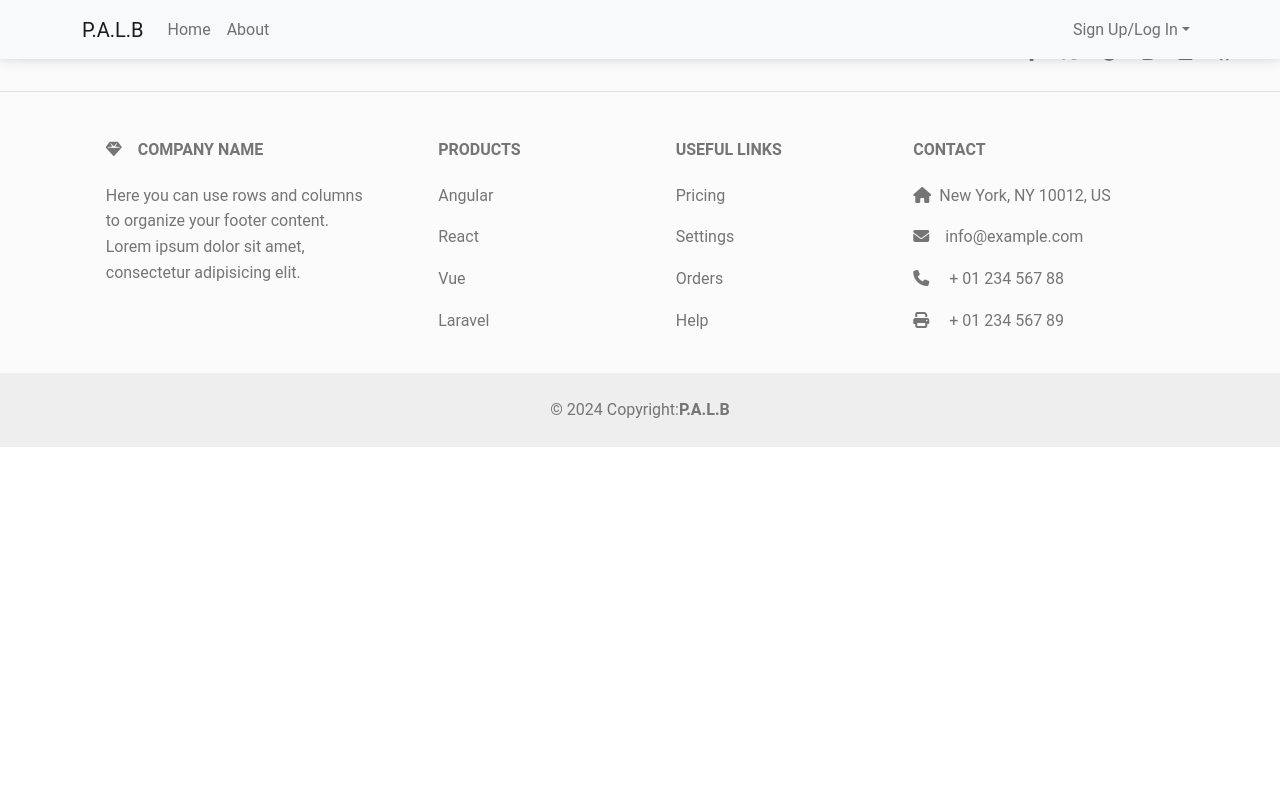
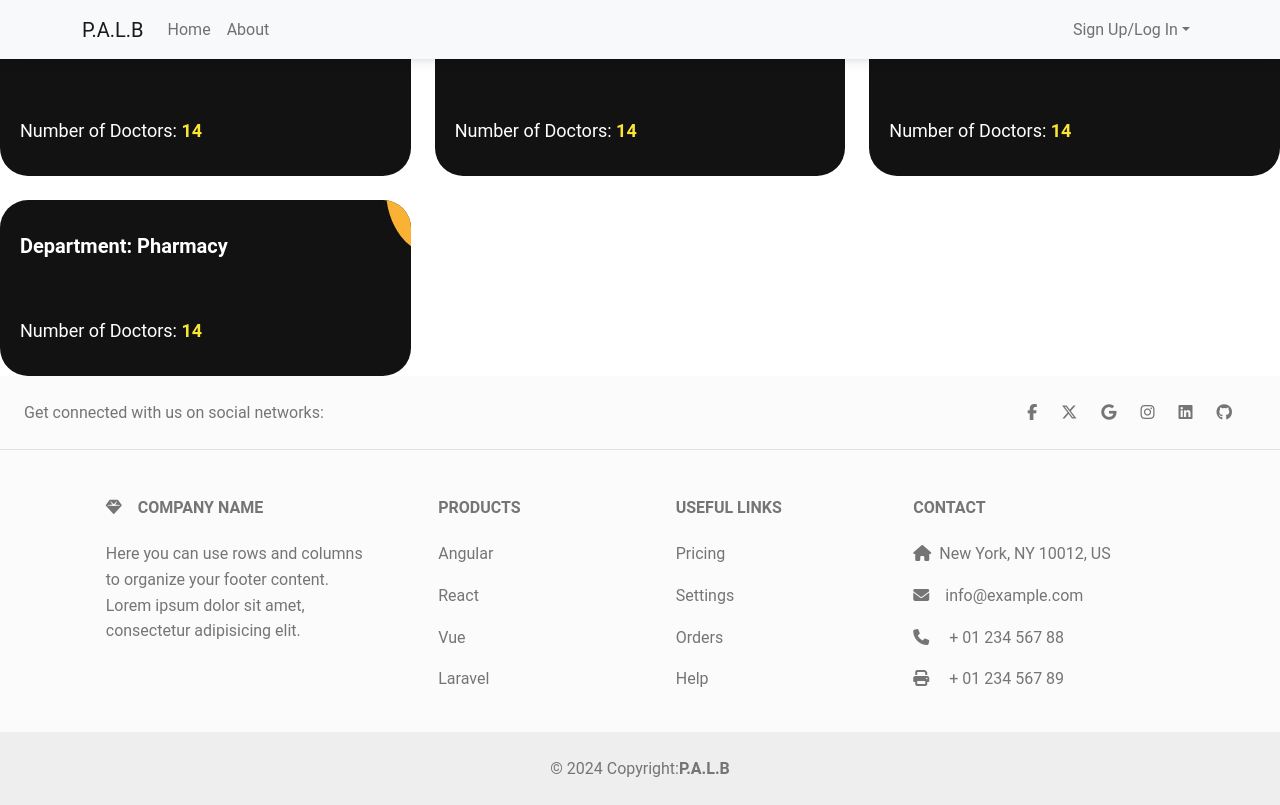
Before and after one commit to reez-code/health-app, a React (Vite) app: page /d in a window 1280 px wide. Built offline with nearby package versions, Linux system fonts and the light colour scheme.

Commit message:
department done

```diff
--- a/src/App.jsx
+++ b/src/App.jsx
@@ -1,28 +1,25 @@
-import React from 'react';
-import { BrowserRouter as Router, Route, Routes } from 'react-router-dom';
-import NavBar from './components/NavBar';
-import HomePage from './components/HomePage';
-import Footer from './components/Footer'
-import './App.css'
-
+import React from "react";
+import { BrowserRouter as Router, Route, Routes } from "react-router-dom";
+import NavBar from "./components/NavBar";
+import HomePage from "./components/HomePage";
+import Footer from "./components/Footer";
+import "./App.css";
+import Department from "./components/Department";
 function App() {
   return (
     <Router>
-      <div className='d-flex'>
-
+      <div className="d-flex">
         <div className="navbar">
           <NavBar />
         </div>
         <div className="content flex-grow-1">
           <Routes>
-
-            <Route path='/' element={<HomePage/>}/>
+            <Route path="/" element={<HomePage />} />
+            <Route path="/d" element={<Department />} />
           </Routes>
         </div>
-
-        </div>
-        <Footer/>
-
+      </div>
+      <Footer />
     </Router>
   );
 }
--- a/src/components/Department.jsx
+++ b/src/components/Department.jsx
@@ -0,0 +1,24 @@
+import { Row } from "react-bootstrap";
+import "../css/department.css";
+function Department() {
+  return (
+    <Row xs={1} md={3} className="g-4">
+      {Array.from({ length: 4 }).map((_, idx) => (
+        <div key={idx}>
+          <div class="ag-courses_item">
+            <a class="ag-courses-item_link" href="#">
+              <div class="ag-courses-item_bg"></div>
+              <div class="ag-courses-item_title">Department: Pharmacy</div>
+              <div class="ag-courses-item_date-box">
+                Number of Doctors:
+                <span class="ag-courses-item_date"> 14</span>
+              </div>
+            </a>
+          </div>
+        </div>
+      ))}
+    </Row>
+  );
+}
+
+export default Department;
--- /dev/null
+++ b/src/css/department.css
@@ -0,0 +1,59 @@
+.ag-courses_item {
+  margin: auto;
+  overflow: hidden;
+  border-radius: 28px;
+}
+.ag-courses-item_link {
+  display: block;
+  padding: 30px 20px;
+  background-color: #121212;
+  overflow: hidden;
+  position: relative;
+  text-decoration: none;
+}
+
+.ag-courses-item_link:hover,
+.ag-courses-item_link:hover .ag-courses-item_date {
+  color: #121212;
+}
+.ag-courses-item_link:hover .ag-courses-item_bg {
+  -webkit-transform: scale(10);
+  -ms-transform: scale(10);
+  transform: scale(10);
+}
+.ag-courses-item_title {
+  min-height: 57px;
+  margin: 0 0 30px;
+  overflow: hidden;
+  font-weight: bold;
+  font-size: 20px;
+  color: rgb(255, 255, 255);
+  z-index: 2;
+  position: relative;
+}
+.ag-courses-item_date-box {
+  font-size: 18px;
+  color: #fff;
+  z-index: 2;
+  position: relative;
+}
+.ag-courses-item_date {
+  font-weight: bold;
+  color: #f9e534;
+  -webkit-transition: color 0.5s ease;
+  -o-transition: color 0.5s ease;
+  transition: color 0.5s ease;
+}
+.ag-courses-item_bg {
+  height: 130px;
+  width: 100px;
+  background-color: #f9b234;
+  z-index: 1;
+  position: absolute;
+  top: -75px;
+  right: -75px;
+  border-radius: 50%;
+  -webkit-transition: all 0.5s ease;
+  -o-transition: all 0.5s ease;
+  transition: all 0.5s ease;
+}
```
